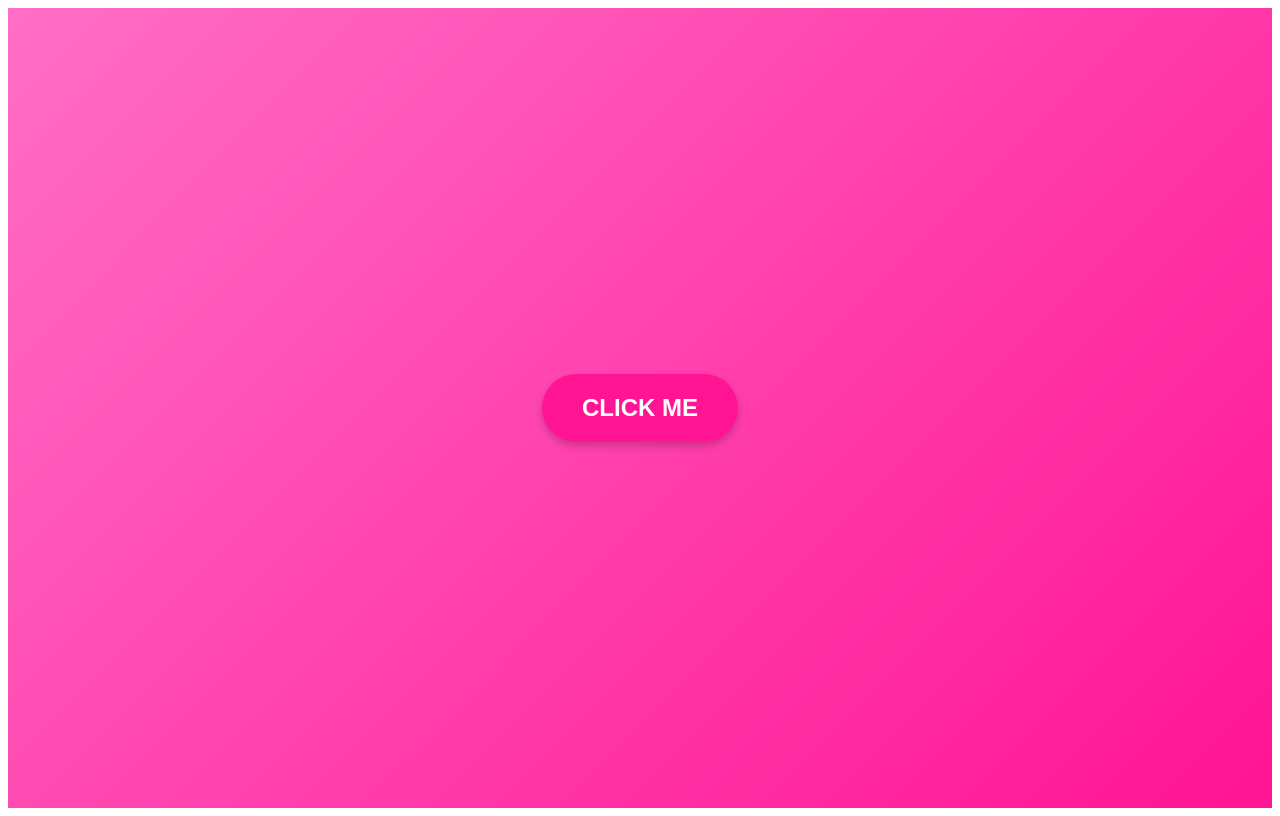
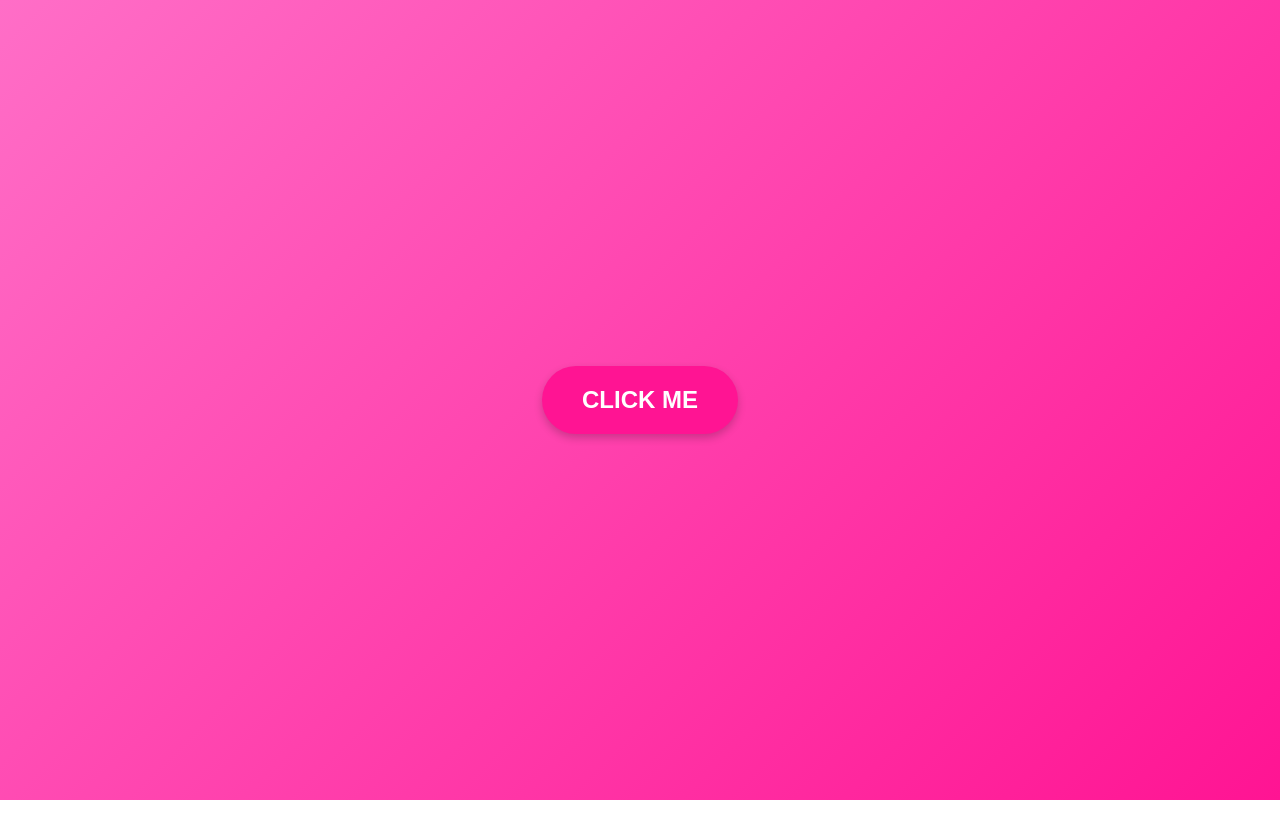
Before and after one commit to testing10debug/Ameera, a plain HTML site: page index.html in a window 1280 px wide. Drawn offline with Linux system fonts and the light colour scheme.

Commit message:
Update style.css

```diff
--- a/style.css
+++ b/style.css
@@ -1,12 +1,17 @@
 /* Basic styling for the app */
-.app {
+body {
+  margin: 0;
+  font-family: Arial, sans-serif;
   display: flex;
   justify-content: center;
   align-items: center;
   height: 100vh;
-    background: linear-gradient(135deg, #ff6ec7, #ff1493); /* Gradient background */
+  background: linear-gradient(135deg, #ff6ec7, #ff1493);
   overflow: hidden;
-    transition: all 0.5s ease;
+}
+
+.app {
+  text-align: center;
 }
 
 .kiss-button {
@@ -28,12 +33,11 @@
   transform: scale(1.1);
 }
 
+/* Styling for the animation */
 .kiss-animation {
   position: absolute;
   font-size: 100px;
-    animation: blowKiss 1.5s ease forwards, floatKiss 2s ease-in-out infinite;
-    animation-delay: 0.2s;
-    z-index: 1;
+  visibility: hidden;
 }
 
 @keyframes blowKiss {
```
Lines whose indentation alone changed are shown as unchanged.
